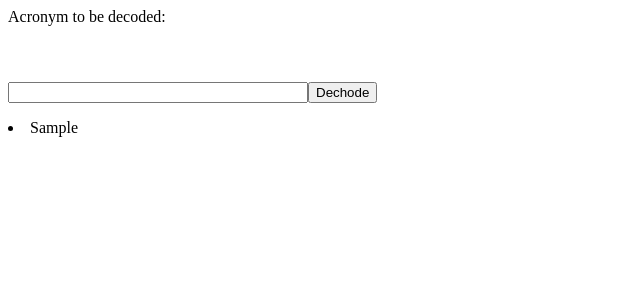
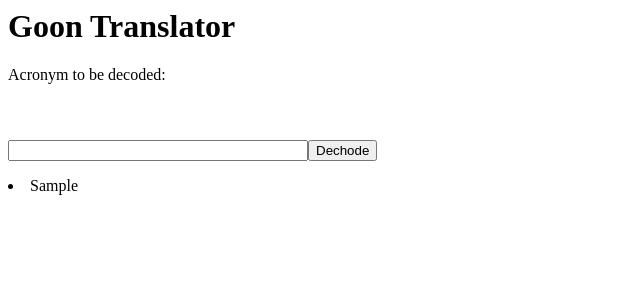
Before and after one commit to mathews012468/goon-backend, a Flask app: template templates/index.html in a window 1280 px wide. Shown: the top 300 px of the page, without its empty margins (0-640 px from the left). Run offline with Flask 2, Linux system fonts and the light colour scheme; the template is opened without the code that fills it: most values are stand-ins (such as "Sample title", 1, 10 or a date in 2020).

Commit message:
add title

```diff
--- a/templates/index.html
+++ b/templates/index.html
@@ -22,6 +22,7 @@
     }
 </style>
 <div id="container">
+    <h1>Goon Translator</h1>
     <form action="/translate">
         <label>Acronym to be decoded:</label><br></br>
         <div id="acronym-submit">
```
